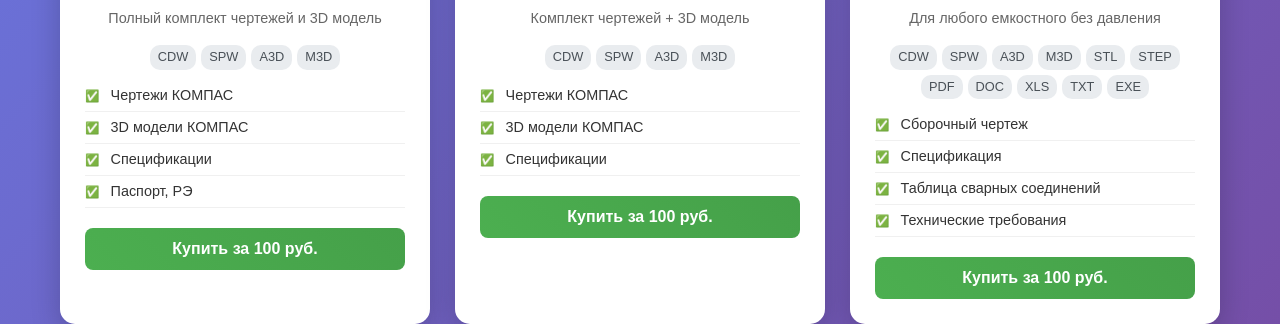
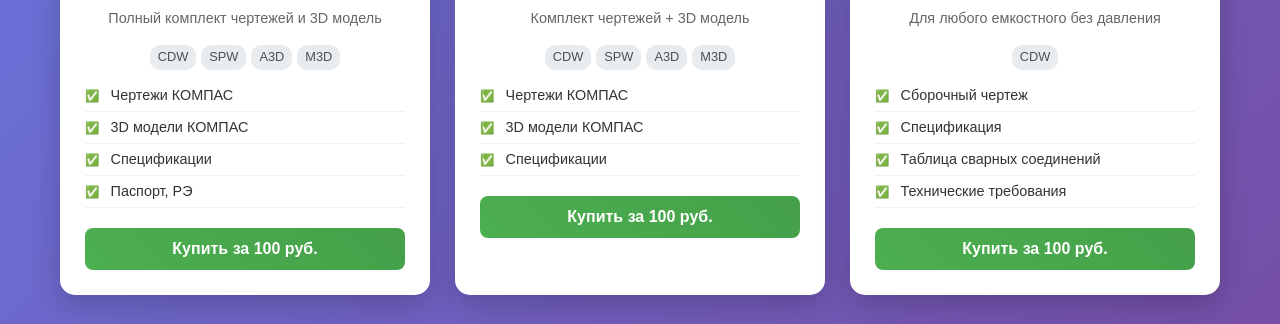
Before and after one commit to Ildar31/fixcad, a website: page index.html in a window 1280 px wide. Shown: the part 685-1009 px from the top of the page. Drawn offline with nearby package versions, Linux system fonts and the light colour scheme.

Commit message:
Update index.html

```diff
--- a/index.html
+++ b/index.html
@@ -618,7 +618,7 @@
             <div class="product-title">Уровнемер механический</div>
             <div class="product-description">Для любого емкостного без давления</div>
             <div class="formats-list">
-                <span class="format-tag">CDW</span><span class="format-tag">SPW</span><span class="format-tag">A3D</span><span class="format-tag">M3D</span><span class="format-tag">STL</span><span class="format-tag">STEP</span><span class="format-tag">PDF</span><span class="format-tag">DOC</span><span class="format-tag">XLS</span><span class="format-tag">TXT</span><span class="format-tag">EXE</span>
+                <span class="format-tag">CDW</span>
             </div>
             <ul class="product-features">
                 <li>Сборочный чертеж</li><li>Спецификация</li><li>Таблица сварных соединений</li><li>Технические требования</li>
```
